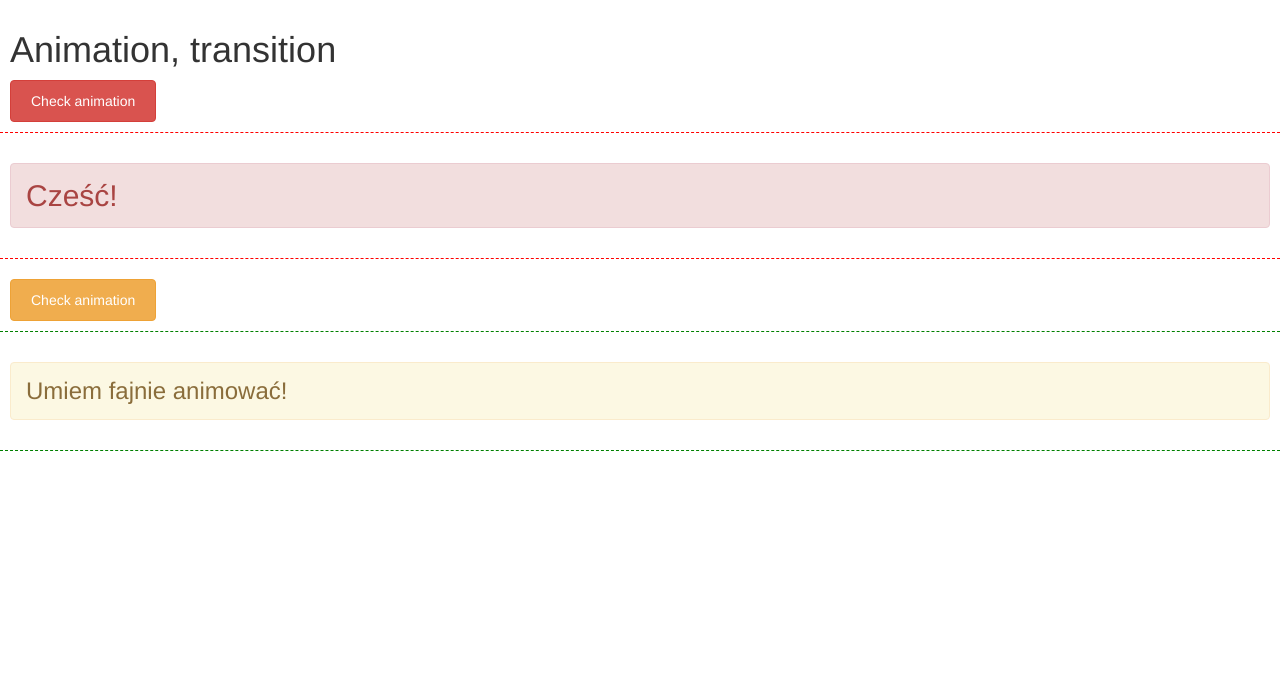
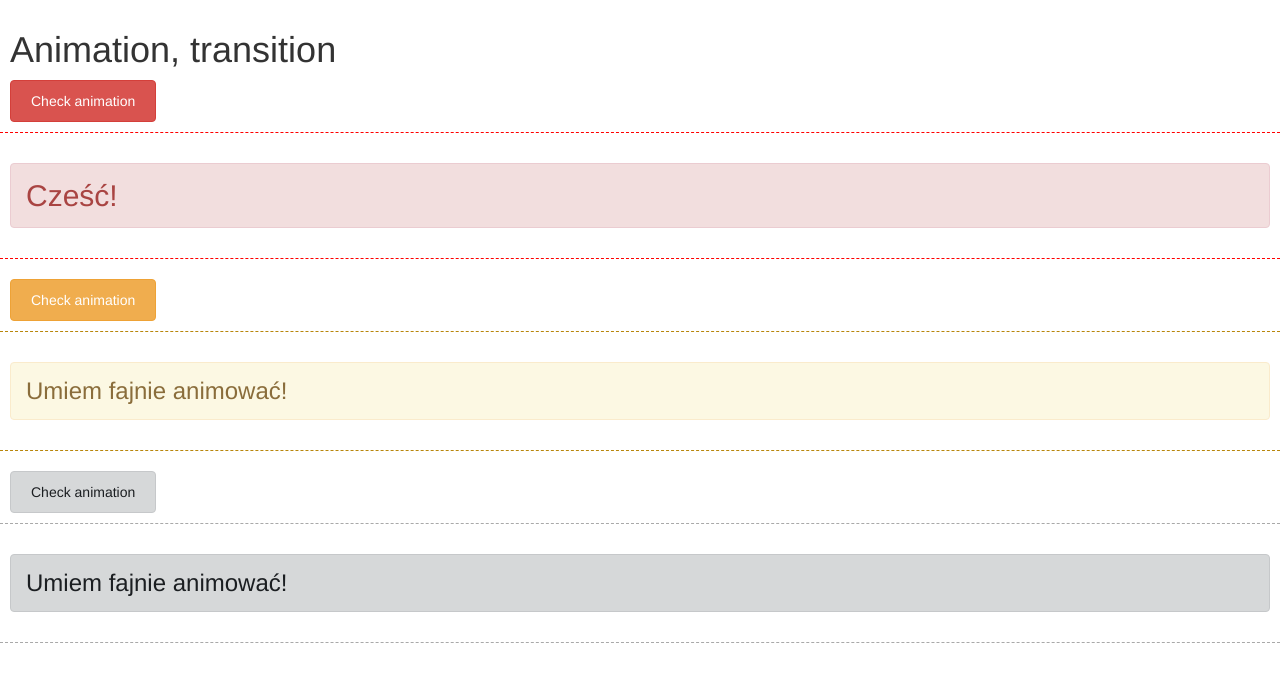
Before and after one commit to PiotrSierant/vue-studying, a Vue app: page / in a window 1280 px wide. Shown: the top 682 px of the page. Built offline with nearby package versions, Linux system fonts and the light colour scheme.

Commit message:
animate css

```diff
--- a/public/index.html
+++ b/public/index.html
@@ -6,6 +6,8 @@
     <meta name="viewport" content="width=device-width,initial-scale=1.0">
     <link rel="icon" href="<%= BASE_URL %>favicon.ico">
     <link rel="stylesheet" href="https://maxcdn.bootstrapcdn.com/bootstrap/3.3.7/css/bootstrap.min.css" integrity="sha384-BVYiiSIFeK1dGmJRAkycuHAHRg32OmUcww7on3RYdg4Va+PmSTsz/K68vbdEjh4u" crossorigin="anonymous">
+    <link rel="stylesheet" href="https://cdnjs.cloudflare.com/ajax/libs/animate.css/4.1.1/animate.min.css"
+  />
     <title>vue</title>
   </head>
   <body>
--- a/src/App.vue
+++ b/src/App.vue
@@ -2,17 +2,20 @@
   <div>
        <ComponentAnimation />
        <ComponentAnimation2 />
+       <ComponentAnimation3 />
   </div>
 </template>
 
 <script>
 import ComponentAnimation from './components/ComponentAnimation.vue';
 import ComponentAnimation2 from './components/ComponentAnimation2.vue';
+import ComponentAnimation3 from './components/ComponentAnimation3.vue';
 export default {
     name: "App",
     components: {
       ComponentAnimation,
-      ComponentAnimation2
+      ComponentAnimation2,
+      ComponentAnimation3,
     },
 }
 </script>
--- a/src/components/ComponentAnimation2.vue
+++ b/src/components/ComponentAnimation2.vue
@@ -31,8 +31,8 @@ export default {
 </script>
 <style scoped>
 .border {
-  border-bottom: .1rem dashed green;
-  border-top: 1px dashed green;
+  border-bottom: .1rem dashed darkgoldenrod;
+  border-top: 1px dashed darkgoldenrod;
   margin-bottom: 1rem;
 }
 .fade-bounce-enter, .fade-bounce-leave-to {
--- /dev/null
+++ b/src/components/ComponentAnimation3.vue
@@ -0,0 +1,48 @@
+<template>
+    <div>
+        <header>
+            <button
+                @click="animation = !animation"
+                class="btn"
+                :class="[animation ? 'btn-secondary' : 'btn-dark']"
+                >
+                Check animation
+            </button>
+        </header>
+        <section class="border">
+            <Transition name="uniq-name" type="transition">
+                <h3 class="alert alert-secondary animate__animated animate__slideInDown" v-if="animation" key="1">Jestem super user!</h3>
+                <h3 class="alert alert-dark animate__animated animate__slideInDown" v-else key="2">Umiem fajnie animować!</h3>
+            </Transition>
+        </section>
+    </div>
+
+</template>
+
+<script>
+export default {
+    name: 'ComponentAnimation3',
+    data() {
+        return ({
+          animation: false,
+        });
+    },
+};
+</script>
+<style scoped>
+.border {
+  border-bottom: .1rem dashed darkgray;
+  border-top: 1px dashed darkgray;
+  margin-bottom: 1rem;
+}
+.btn-secondary, .alert-secondary {
+    color: #818182;
+    background-color: #e2e3e5;
+    border-color: #d6d8db;
+}
+.btn-dark, .alert-dark {
+    color: #1b1e21;
+    background-color: #d6d8d9;
+    border-color: #c6c8ca;
+}
+</style>
```
